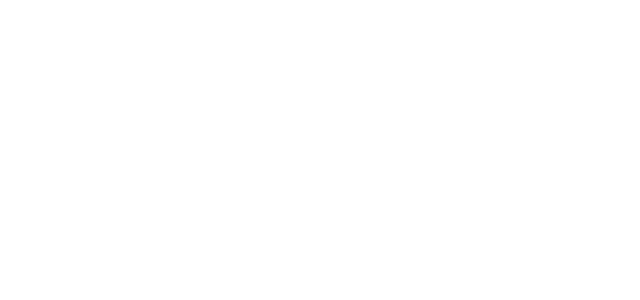
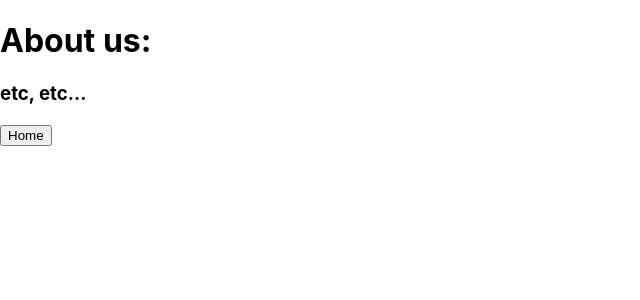
Before and after one commit to aaronstz/PF-Rebirth, a React (Create React App) app in the folder PF-Rebirth/client/: page /about in a window 1280 px wide. Before the commit this address had no page. Shown: the top 300 px of the page, without its empty margins (0-640 px from the left). Built offline with nearby package versions, Linux system fonts and the light colour scheme.

Commit message:
Descomenté los componentes en App.js así la aplicación ya corría

```diff
--- a/PF-Rebirth/client/src/App.js
+++ b/PF-Rebirth/client/src/App.js
@@ -20,7 +20,7 @@
     <Router>
       <Routes>
         <Route exact path = '/' element = {<LandingPage/>}/>
-          {/* <Route path = '/home' element = {<Home/>}/>
+          <Route path = '/home' element = {<Home/>}/>
           <Route path = '/home/:id' element = {<Details/>}/>
           <Route path = '/about' element = {<About/>}/>
           <Route path = '/login' element = {<Login/>}/>
@@ -28,7 +28,7 @@
           <Route path = '/support' element = {<Support/>}/>
           <Route path = '/terms' element = {<Terms/>}/>
           <Route path = '/privacy' element = {<Privacy/>}/>
-          <Route path = '*' element = {<NotFound/>}/> */}
+          <Route path = '*' element = {<NotFound/>}/>
       </Routes>
     </Router>
   );
--- a/PF-Rebirth/client/src/Pages/About.jsx
+++ b/PF-Rebirth/client/src/Pages/About.jsx
@@ -1,8 +1,21 @@
 import React from 'react'
+import { useDispatch } from 'react-redux'
+import { Link } from 'react-router-dom'
+
 
 function About() {
+
+    const dispatch = useDispatch()
+
+
   return (
-    <div>About</div>
+    <div>
+        <h1>About us:</h1>
+        <h3>etc, etc...</h3>
+        <Link to ='/home'>
+            <button>Home</button>
+        </Link>
+    </div>
   )
 }
 
--- a/PF-Rebirth/client/src/Pages/LandingPage.jsx
+++ b/PF-Rebirth/client/src/Pages/LandingPage.jsx
@@ -3,7 +3,6 @@
 
 export default function LandingPage(){
 
-    console.log('funciona')
     return(
 
         <div>
```
